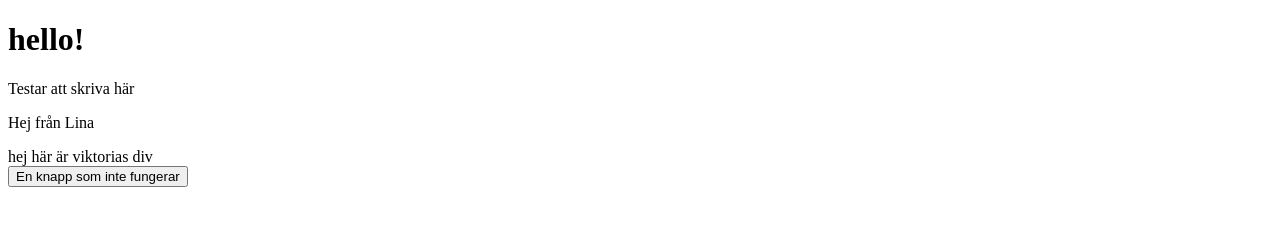
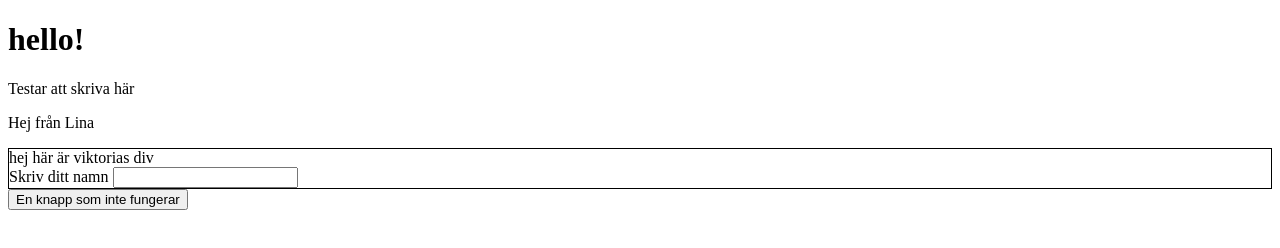
Before and after one commit to Viktoria-L/Lektion8ovning, a plain HTML site: page index.html in a window 1280 px wide. Drawn offline with Linux system fonts and the light colour scheme.

Commit message:
added CSS + inputfield

```diff
--- a/index.html
+++ b/index.html
@@ -6,12 +6,18 @@
     <meta name="viewport" content="width=device-width, initial-scale=1.0">
     <title>Document</title>
     <script src="index.js" defer></script>
+    <link rel="stylesheet" href="style.css">
 </head>
 <body>
     <h1>hello!</h1>
     <p>Testar att skriva här</p>
     <p>Hej från Lina</p>
-    <div id="viktoria">hej här är viktorias div</div>
+    <div id="viktoria">hej här är viktorias div
+        <br>
+        <label for="namn">Skriv ditt namn</label>
+        <input type="text" id="namn">
+
+    </div>
     <button>En knapp som inte fungerar</button>
 </body>
 </html>
--- /dev/null
+++ b/style.css
@@ -0,0 +1,3 @@
+#viktoria {
+    border: 1px solid black;
+}
```
